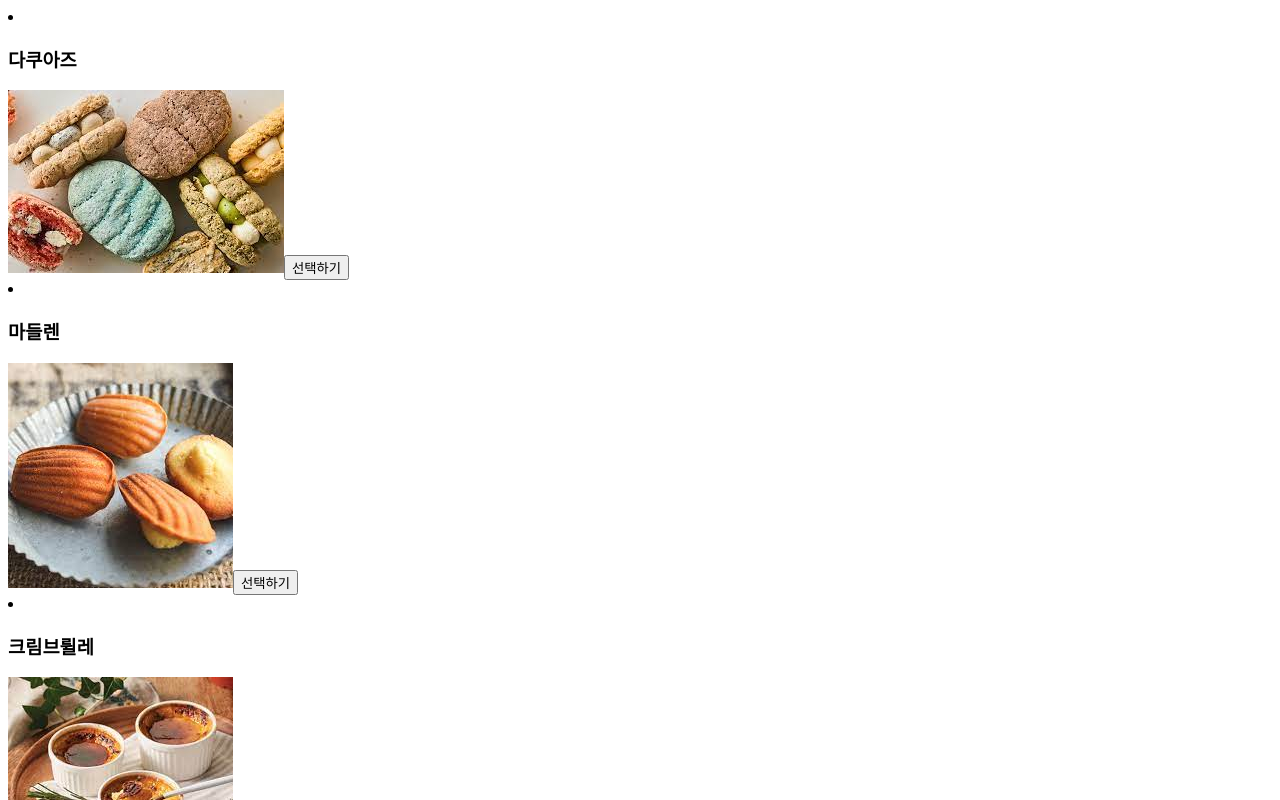
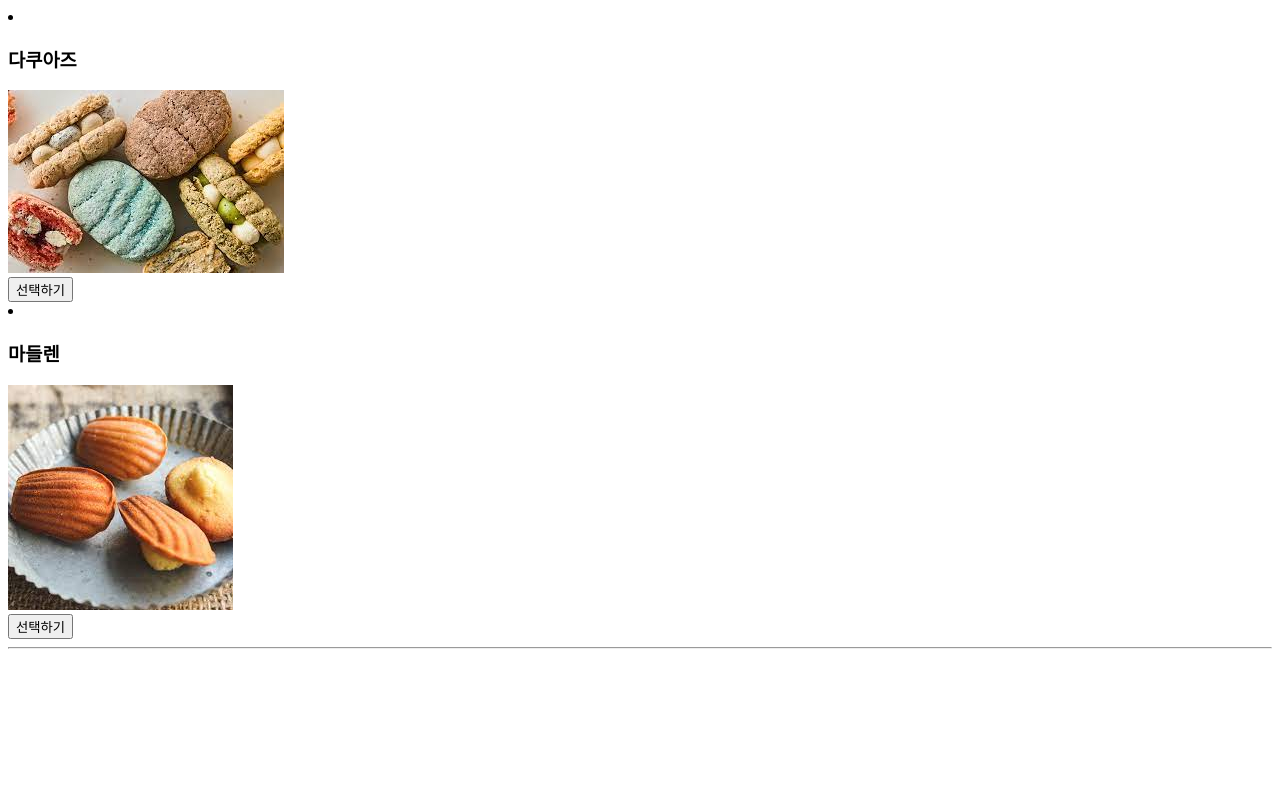
Before and after one commit to Cho-SangHyun/react-wordlcup, a React (Create React App) app: page / in a window 1280 px wide. Shown: the top 800 px of the page. Built offline with nearby package versions, Linux system fonts and the light colour scheme; the HTML template or start-up script is replaced by a standard one.

Commit message:
modify and add: I separated the select button from DessertItem and  added the function that collecting the selected dessert

```diff
--- a/src/components/App.js
+++ b/src/components/App.js
@@ -2,6 +2,7 @@ import { useEffect, useState } from "react";
 import mock from "../mock.json";
 import DessertItem from "./DessertItem";
 import './App.css';
+import SelectButton from "./SelectButton";
 
 // 피셔 - 예이츠 셔플(배열 섞는 알고리즘)
 function shuffle(array) {
@@ -18,12 +19,12 @@ function App(){
     // dessertList를 순회하는 인덱스 역할
     const [selectIndex, setSelectIndex] = useState(0);
     // 사용자로부터 선택된 디저트들이 담기는 배열
-    // const [selectedList, setSelectedList] = useState([]);
+    const [selectedList, setSelectedList] = useState([]);
 
-    const selectNextDessert = () => {
+    const selectDessert = (item) => {
+        setSelectedList([...selectedList, item]);
         let nextSelectIndex = selectIndex + 2;
         setSelectIndex(nextSelectIndex);
-        console.log(`index : ${selectIndex}`);
     };
 
     useEffect(() => {
@@ -32,19 +33,23 @@ function App(){
         const dessert_list = mock.map((dessert) => {
             return(
                 <li key={dessert.id}>
-                    <DessertItem onSelect={selectNextDessert} item={dessert}/>
+                    <DessertItem item={dessert}/>
                 </li>
             )
         })
 
-        console.log(dessert_list);
         setDessertList(dessert_list);
     }, []);
 
     return(
         <div>
             <div className="select-zone">
-                {dessertList}
+                {dessertList[selectIndex]}
+                <SelectButton item={dessertList[selectIndex]} onSelect={selectDessert}/>
+                {dessertList[selectIndex + 1]}
+                <SelectButton item={dessertList[selectIndex + 1]} onSelect={selectDessert}/>
+                <hr />
+                {selectedList}
             </div>
         </div>
     )
--- a/src/components/DessertItem.js
+++ b/src/components/DessertItem.js
@@ -1,11 +1,10 @@
 import './DessertItem.css';
 
-function DessertItem({onSelect, item}){
+function DessertItem({item}){
     return(
         <div className="DessertItem">
             <h3>{item.name}</h3>
             <img src={item.imgUrl} alt="디저트 사진" />
-            <button onClick={onSelect}>선택하기</button>
         </div>
     )
 }
--- /dev/null
+++ b/src/components/SelectButton.js
@@ -0,0 +1,9 @@
+function SelectButton({item, onSelect}){
+    return(
+        <button onClick={() => {onSelect(item)}}>
+            선택하기
+        </button>
+    )
+}
+
+export default SelectButton;
```
